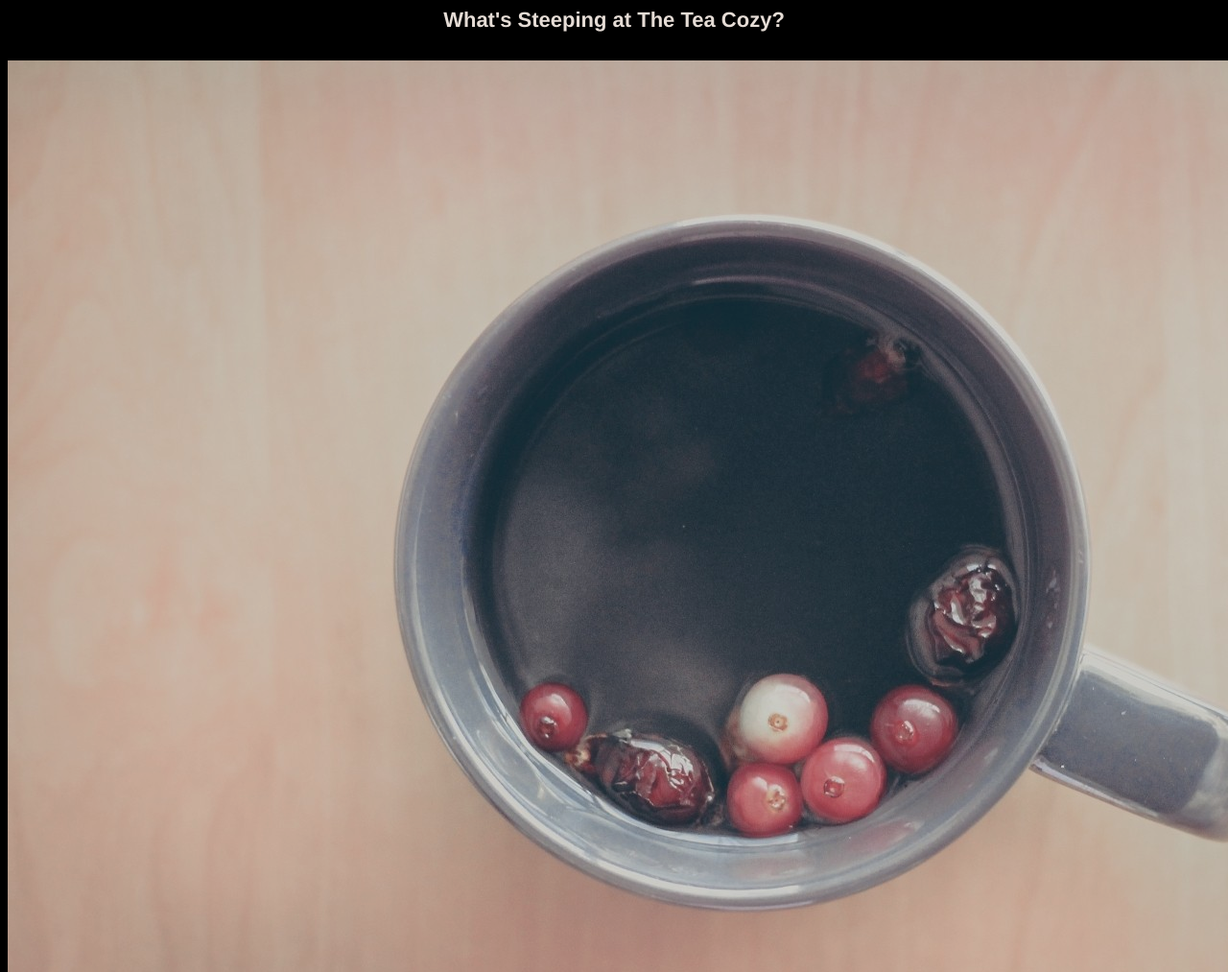
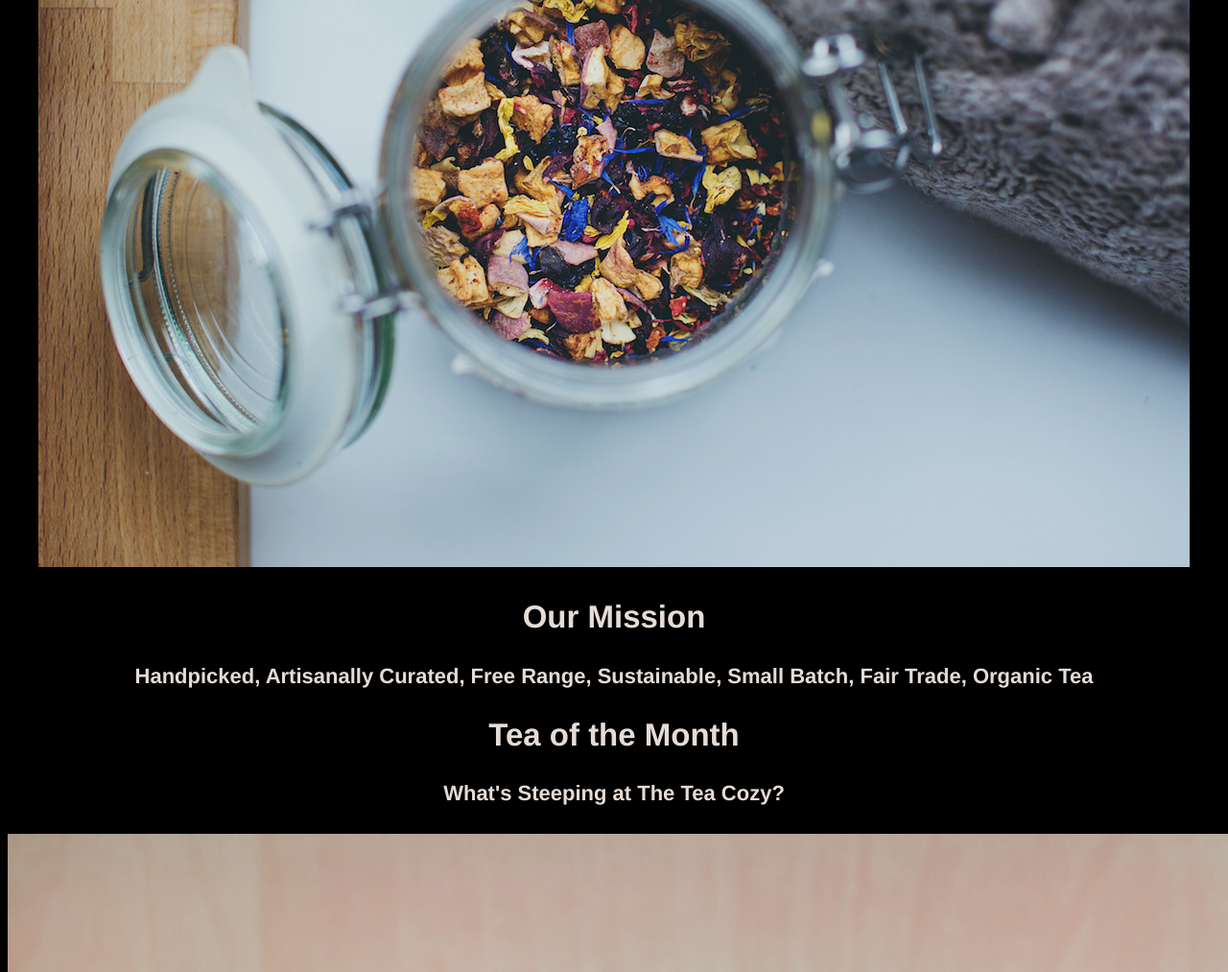
Before and after one commit to DrBubblez/tea-cozy, a plain HTML site: page index.html in a window 1280 px wide. Shown: the part 287-1300 px from the top of the page at 96% size. Drawn offline with Linux system fonts and the light colour scheme.

Commit message:
misson reformed and added img

```diff
--- a/index.html
+++ b/index.html
@@ -18,8 +18,11 @@
     </nav>
     <!-- Landing Section -->
     <section id="mission" class="mission">
-        <h2>Our Mission</h2>
-        <h4>Handpicked, Artisanally Curated, Free Range, Sustainable, Small Batch, Fair Trade, Organic Tea</h4>
+        <img src="./resources/img/mission-background.jpeg">
+        <div>
+            <h2>Our Mission</h2>
+            <h4>Handpicked, Artisanally Curated, Free Range, Sustainable, Small Batch, Fair Trade, Organic Tea</h4>
+        </div>
     </section>
     <!-- Tea of the Month -->
     <section id="featured" class="featured">
```
